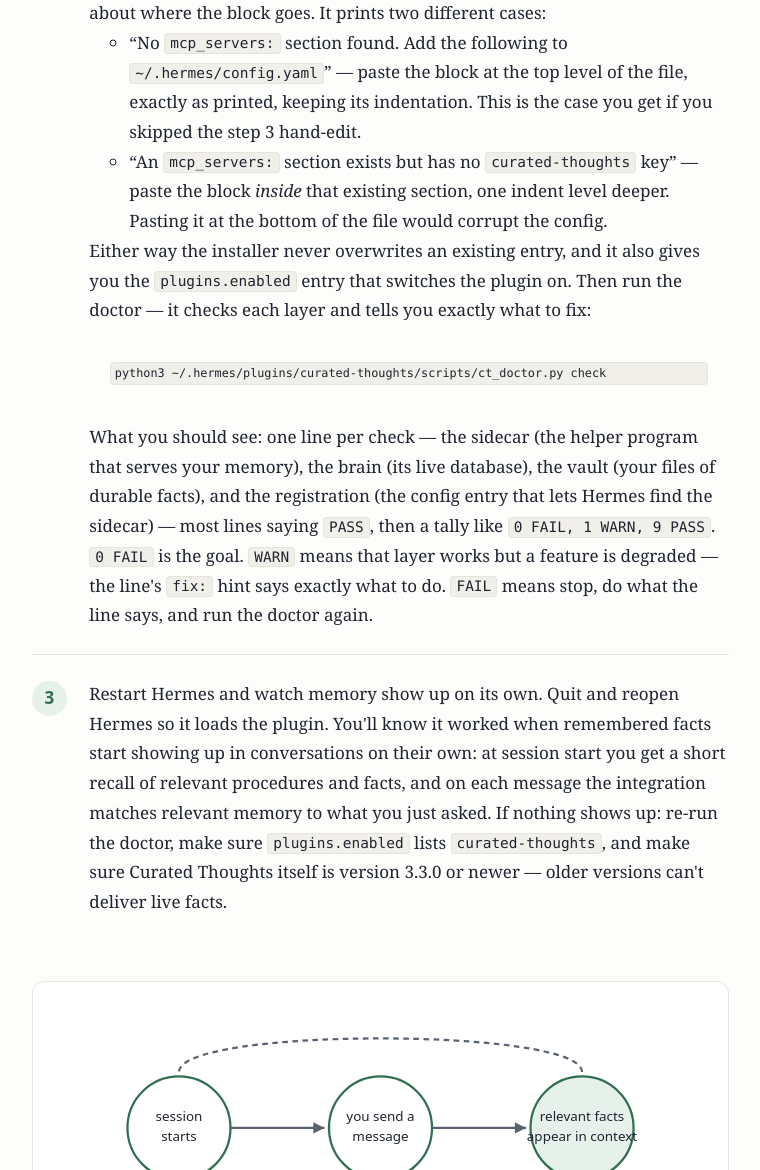
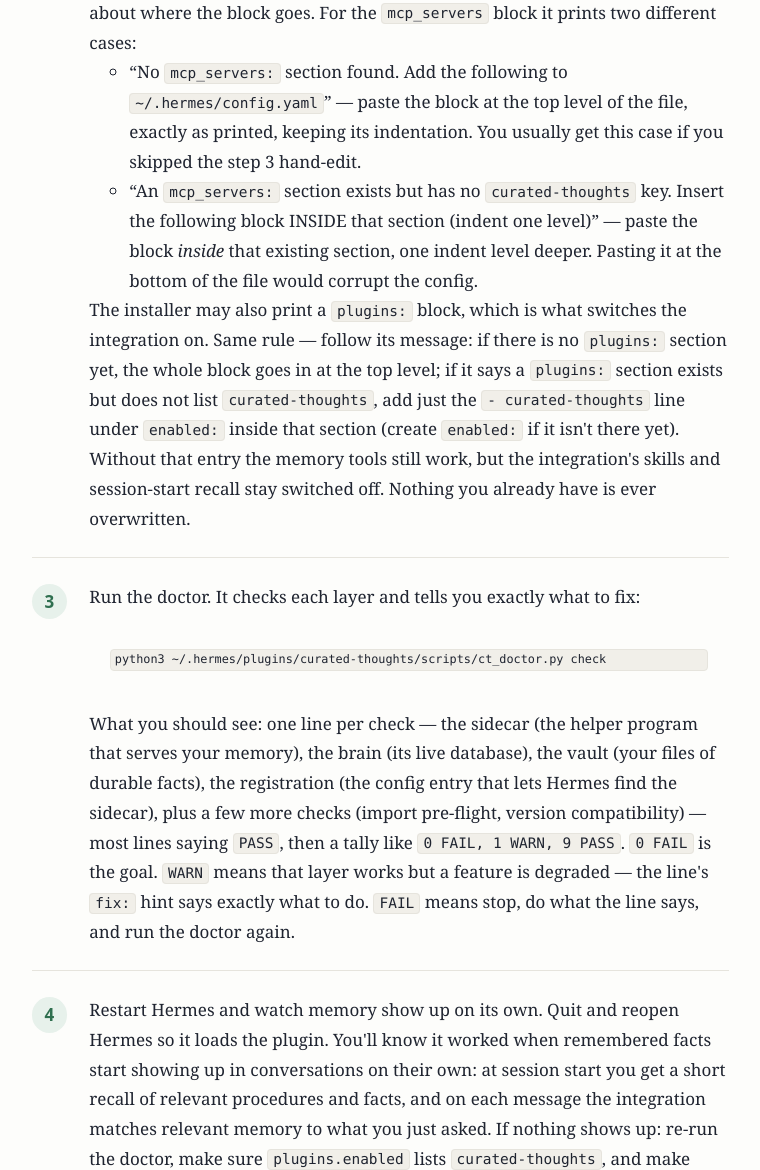
Before and after one commit to equationalapplications/company-in-a-box-tutorial, a plain HTML site: page site/first-integration.html in a window 1280 px wide. Shown: the part 1253-2423 px from the top of the page, without its empty margins (260-1020 px from the left). Drawn offline with Linux system fonts and the light colour scheme.

Commit message:
fix: fold Tier-3 Opus round-1 findings (r1-M1, r1-M2, r1-m1, r1-m2, r1-m4, r1-m5)
M1 (MAJOR, verified REAL against install.sh 251-274): teach the plugins
block placement cases the installer prints (top-level block when no
plugins: section; bare '- curated-thoughts' line nested under enabled:
when the section exists) and the dormancy consequence the script prints
verbatim ('skills and session-start hook stay dormant' — the step-4
'nothing shows up' symptom).
M2 (MAJOR): split the installer+doctor step into two steps — page is now
4 top-level steps inside the checker's <=5 law; spec constraint and
INTENT-alignment sections amended to match.
m1: 'usually get this case' — a reader with another MCP server configured
gets the nested case even after skipping step 3.
m2: quote the installer's 'INSIDE that section (indent one level)' line
exactly as printed.
m4: name the remaining doctor checks (import pre-flight, version
compatibility) so the example tally adds up.
m5: record test receipts in the spec (tests 24/24, checker PASS offline +
external, visual render, gitleaks, independent review PASS).

m3 REJECTED with cite: the <br> before <pre> matches the incumbent
step-3 page pattern (connect-memory.html li -> br -> pre); removing it
only on this page breaks cross-page consistency.

Gates re-run after fold: unit tests OK; check_site PASS (13 pages,
0 warnings).

```diff
--- a/site/first-integration.html
+++ b/site/first-integration.html
@@ -49,32 +49,43 @@
     (<code>0.7.2</code> is an example — use the name of the file you
     downloaded.) You now have a <code>hermes-0.7.2/</code> folder; your
     version number replaces <code>0.7.2</code> in every command below.</li>
-    <li>Run the installer, then the doctor. The installer (a plugin is an
-    add-on that Hermes loads) copies everything into place under
+    <li>Run the installer. A plugin is an add-on that Hermes loads; the
+    installer copies everything into place under
     <code>~/.hermes/plugins/curated-thoughts/</code>. It is safe to run
     again any time and needs no administrator rights:<br>
     <pre><code>bash hermes-0.7.2/scripts/install.sh</code></pre>
     If the installer prints a config block, do exactly what its own message
-    says about where the block goes. It prints two different cases:
+    says about where the block goes. For the <code>mcp_servers</code> block
+    it prints two different cases:
     <ul>
       <li>“No <code>mcp_servers:</code> section found. Add the following
       to <code>~/.hermes/config.yaml</code>” — paste the block at the top
-      level of the file, exactly as printed, keeping its indentation. This
-      is the case you get if you skipped the step 3 hand-edit.</li>
+      level of the file, exactly as printed, keeping its indentation. You
+      usually get this case if you skipped the step 3 hand-edit.</li>
       <li>“An <code>mcp_servers:</code> section exists but has no
-      <code>curated-thoughts</code> key” — paste the block <em>inside</em>
+      <code>curated-thoughts</code> key. Insert the following block INSIDE
+      that section (indent one level)” — paste the block <em>inside</em>
       that existing section, one indent level deeper. Pasting it at the
       bottom of the file would corrupt the config.</li>
     </ul>
-    Either way the installer never overwrites an existing entry, and it
-    also gives you the <code>plugins.enabled</code> entry that switches
-    the plugin on. Then run the doctor — it checks each layer and tells
-    you exactly what to fix:<br>
+    The installer may also print a <code>plugins:</code> block, which is
+    what switches the integration on. Same rule — follow its message: if
+    there is no <code>plugins:</code> section yet, the whole block goes in
+    at the top level; if it says a <code>plugins:</code> section exists but
+    does not list <code>curated-thoughts</code>, add just the
+    <code>- curated-thoughts</code> line under <code>enabled:</code> inside
+    that section (create <code>enabled:</code> if it isn't there yet).
+    Without that entry the memory tools still work, but the integration's
+    skills and session-start recall stay switched off. Nothing you already
+    have is ever overwritten.</li>
+    <li>Run the doctor. It checks each layer and tells you exactly what to
+    fix:<br>
     <pre><code>python3 ~/.hermes/plugins/curated-thoughts/scripts/ct_doctor.py check</code></pre>
     What you should see: one line per check — the sidecar (the helper
     program that serves your memory), the brain (its live database), the
-    vault (your files of durable facts), and the registration (the config
-    entry that lets Hermes find the sidecar) — most lines saying
+    vault (your files of durable facts), the registration (the config
+    entry that lets Hermes find the sidecar), plus a few more checks
+    (import pre-flight, version compatibility) — most lines saying
     <code>PASS</code>, then a tally like <code>0 FAIL, 1 WARN, 9 PASS</code>.
     <code>0 FAIL</code> is the goal. <code>WARN</code> means that layer
     works but a feature is degraded — the line's <code>fix:</code> hint
```
Also changed, not shown: 1 other file.
